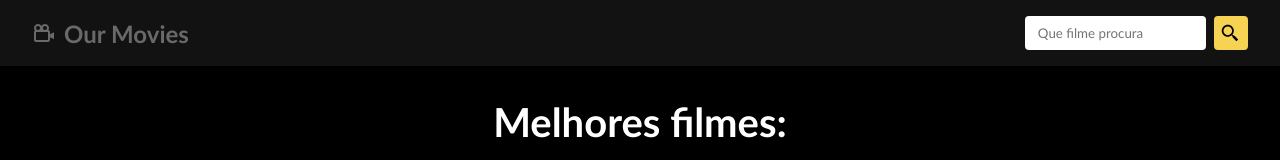
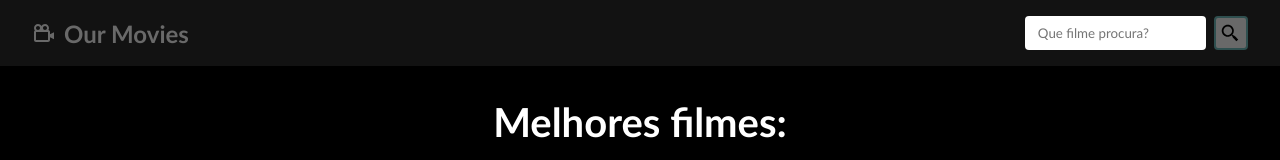
Before and after one commit to StefanysFerreira/FrontEndPI, a React (Vite) app in the folder our_movies/: page / in a window 1280 px wide. Shown: the top 160 px of the page. Built offline with nearby package versions, Linux system fonts and the light colour scheme; no server answers.

Commit message:
alterações de estilo

```diff
--- a/our_movies/src/components/Navbar.css
+++ b/our_movies/src/components/Navbar.css
@@ -24,8 +24,8 @@
 }
 
 #navbar form button {
-  background-color: #f7d354;
-  border: 2px solid #f7d354;
+  background-color:  #696969;
+  border: 2px solid #2F4F4F;
   border-radius: 4px;
   color: #000;
   padding: 0.3rem;
--- a/our_movies/src/components/Navbar.jsx
+++ b/our_movies/src/components/Navbar.jsx
@@ -27,7 +27,7 @@ const Navbar = () => {
       <form onSubmit={handleSubmit}>
         <input
           type="text"
-          placeholder="Que filme procura"
+          placeholder="Que filme procura?"
           onChange={(e) => setSearch(e.target.value)}
           value={search}
         />
--- a/our_movies/src/main.jsx
+++ b/our_movies/src/main.jsx
@@ -17,6 +17,7 @@ ReactDOM.createRoot(document.getElementById("root")).render(
           <Route path="/" element={<Home />} />
           <Route path="movie/:id" element={<Movie />} />
           <Route path="search" element={<Search />} />
+
         </Route>
       </Routes>
     </BrowserRouter>
```
